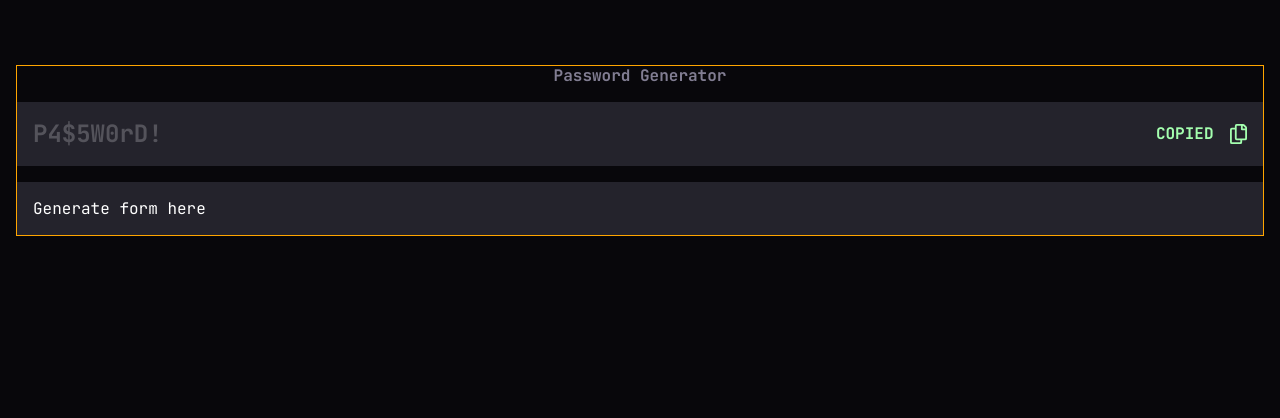
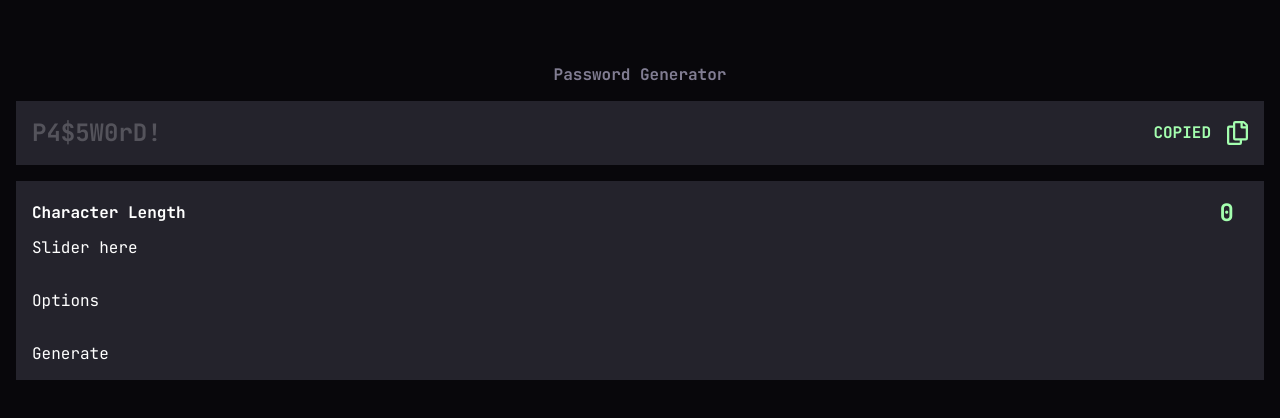
Before and after one commit to danilo2420/FEM_PasswordGeneratorApp, a plain HTML site: page index.html in a window 1280 px wide. Drawn offline with Linux system fonts and the light colour scheme.

Commit message:
Working on slider

```diff
--- a/index.html
+++ b/index.html
@@ -12,17 +12,32 @@
 <body>
   <div class="container">
     <div class="title tp4">Password Generator</div>
+    <!-- Top section -->
     <div class="password sharpbox">
       <div class="password__value tp2 password--disabled">P4$5W0rD!</div>
       <div class="password__copy">
         <div class="password__copy__text tp4">COPIED</div>
-        <!--<div class="password__copy__icon">Icon</div>-->
         <img
-          class="password__copy__icon"
+          class=""
           src="assets/images/icon-copy.svg">
       </div>
     </div>
-    <div class="generate sharpbox">Generate form here</div>
+    <!-- Form section -->
+    <div class="generate sharpbox">
+
+      <div class="generate__charLength">
+
+        <div class="generate__charLength__output">
+          <div class="generate__charLength__output__label tp4">Character Length</div>
+          <div class="generate__charLength__output__value tp2">0</div>
+        </div>
+
+        <div class="generate__charLength__slider">Slider here</div>
+      </div>
+
+      <div class="generate__options">Options</div>
+      <div class="generate__generate">Generate</div>
+    </div>
   </div>
 </body>
 </html>
--- a/styles/mobile.css
+++ b/styles/mobile.css
@@ -2,7 +2,6 @@
 
 .container {
     margin: 65px 16px;
-    border: solid orange 1px;
 
     display: flex;
     flex-direction: column;
@@ -14,6 +13,7 @@
     color: var(--grey600);
 }
 
+/* Top section */
 .password {
     display: flex;
     justify-content: space-between;
@@ -31,3 +31,28 @@
 .password__copy__icon {
     width: 17.5px;
 }
+
+/* Form */
+.generate {
+    display: flex;
+    flex-direction: column;
+    gap: 32px;
+}
+
+.generate__charLength {
+    display: flex;
+    flex-direction: column;
+    gap: 8px;
+}
+
+.generate__charLength__output {
+    padding-right: 14px;
+
+    display: flex;
+    justify-content: space-between;
+    align-items: center;
+}
+
+.generate__charLength__output__value {
+    color: var(--green200);
+}
```
